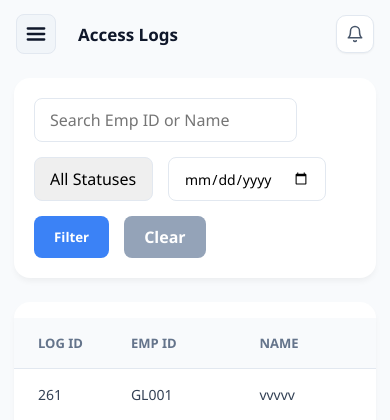
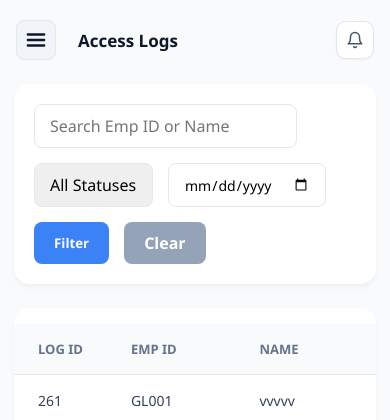
Before and after one commit to Kavilol1018/Weride_Employee_Attendace_System_2.0, a PHP site: page /admin_access_logs.php in a window 390 px wide. Shown: the top 420 px of the page. Run offline with PHP 8.4, Linux system fonts and the light colour scheme; a user stored in the database is signed in; data comes from the database, SQL or seed files in the repository; data that the repository does not hold is empty; some libraries are stand-ins or nearby versions.

Commit message:
Fix iOS status bar blur and notch blocking: switch to default status bar, enforce safe-area insets, and prevent CSS padding overrides

```diff
--- a/assets/css/global_fixes.css
+++ b/assets/css/global_fixes.css
@@ -187,7 +187,9 @@ body.mobile-mode .ci-topbar {
     }
 
     .topbar {
-        padding: 20px 24px !important;
+        padding-left: 24px !important;
+        padding-right: 24px !important;
+        padding-bottom: 20px !important;
     }
 }
 
@@ -289,7 +291,9 @@ body.mobile-mode .ci-topbar {
 
     /* Topbar */
     .topbar {
-        padding: 15px 16px !important;
+        padding-left: 16px !important;
+        padding-right: 16px !important;
+        padding-bottom: 15px !important;
         flex-direction: row;
         align-items: center;
         gap: 10px;
@@ -512,7 +516,9 @@ body.mobile-mode .ci-topbar {
     }
 
     .topbar {
-        padding: 12px 8px !important;
+        padding-left: 10px !important;
+        padding-right: 10px !important;
+        padding-bottom: 12px !important;
     }
 
     .page-title {
@@ -663,3 +669,18 @@ body.dark-mode .top-scrollbar-wrapper::-webkit-scrollbar-thumb:hover {
     border-radius: 50% !important;
     display: block !important;
 }
+
+/* ==========================================================================
+   IOS NOTCH, DYNAMIC ISLAND & STATUS BAR PROTECTION (HIGHEST SPECIFICITY)
+   Ensures safe-area-inset-top is never overwritten by any other rule.
+   ========================================================================== */
+@media (max-width: 1024px) {
+    .topbar,
+    .ci-topbar,
+    header.topbar,
+    .main-content > .header,
+    .main-content > .page-header {
+        padding-top: max(20px, calc(16px + env(safe-area-inset-top, 0px))) !important;
+        box-sizing: border-box !important;
+    }
+}
--- a/pwa_head.php
+++ b/pwa_head.php
@@ -3,7 +3,7 @@
 <link rel="manifest" href="manifest.json">
 <meta name="mobile-web-app-capable" content="yes">
 <meta name="apple-mobile-web-app-capable" content="yes">
-<meta name="apple-mobile-web-app-status-bar-style" content="black-translucent">
+<meta name="apple-mobile-web-app-status-bar-style" content="default">
 <meta name="apple-mobile-web-app-title" content="WeRide">
 <link rel="apple-touch-icon" href="assets/icons/apple-touch-icon.png">
 <meta name="theme-color" content="#0f172a">
--- a/sidebar.php
+++ b/sidebar.php
@@ -135,7 +135,9 @@ if (!function_exists('get_sidebar_notif_time')) {
         background: rgba(15, 23, 42, 0.6);
         z-index: 95;
         backdrop-filter: blur(2px);
+        -webkit-backdrop-filter: blur(2px);
         opacity: 0;
+        pointer-events: none !important;
         transition: opacity 0.3s;
     }
 
@@ -194,11 +196,12 @@ if (!function_exists('get_sidebar_notif_time')) {
         body.sidebar-open .sidebar-overlay {
             display: block !important;
             opacity: 1 !important;
+            pointer-events: auto !important;
             z-index: 99998 !important;
         }
 
         .topbar {
-            padding: calc(14px + env(safe-area-inset-top, 0px)) 16px 12px 16px !important;
+            padding: max(20px, calc(16px + env(safe-area-inset-top, 0px))) 16px 12px 16px !important;
             justify-content: space-between !important;
             align-items: center !important;
             width: 100% !important;
@@ -299,10 +302,11 @@ if (!function_exists('get_sidebar_notif_time')) {
     body.mobile-mode.sidebar-open .sidebar-overlay {
         display: block !important;
         opacity: 1 !important;
+        pointer-events: auto !important;
         z-index: 99998 !important;
     }
     body.mobile-mode .topbar {
-        padding: calc(14px + env(safe-area-inset-top, 0px)) 16px 12px 16px !important;
+        padding: max(20px, calc(16px + env(safe-area-inset-top, 0px))) 16px 12px 16px !important;
         justify-content: space-between !important;
         align-items: center !important;
         width: 100% !important;
--- a/weride_insides.php
+++ b/weride_insides.php
@@ -517,7 +517,9 @@ $user_initials = get_initials($current_user_name);
 <head>
     <link rel="icon" type="image/png" href="pic/logo_only.png">
     <meta charset="UTF-8">
-    <meta name="viewport" content="width=device-width, initial-scale=1.0">
+    <meta name="viewport" content="width=device-width, initial-scale=1.0, maximum-scale=1.0, user-scalable=no, viewport-fit=cover">
+    <meta name="apple-mobile-web-app-capable" content="yes">
+    <meta name="apple-mobile-web-app-status-bar-style" content="default">
     <title>WeRide Insides - Company Community</title>
     <link rel="preconnect" href="https://fonts.googleapis.com">
     <link rel="preconnect" href="https://fonts.gstatic.com" crossorigin>
@@ -911,7 +913,7 @@ $user_initials = get_initials($current_user_name);
 
         @media (max-width: 1024px) {
             .ci-topbar {
-                padding: calc(14px + env(safe-area-inset-top, 0px)) 16px 14px 16px !important;
+                padding: max(20px, calc(16px + env(safe-area-inset-top, 0px))) 16px 14px 16px !important;
                 box-sizing: border-box !important;
             }
             .ci-topbar h1 {
```
Also changed, not shown: admin_attendance.php (+9 -1 lines).
